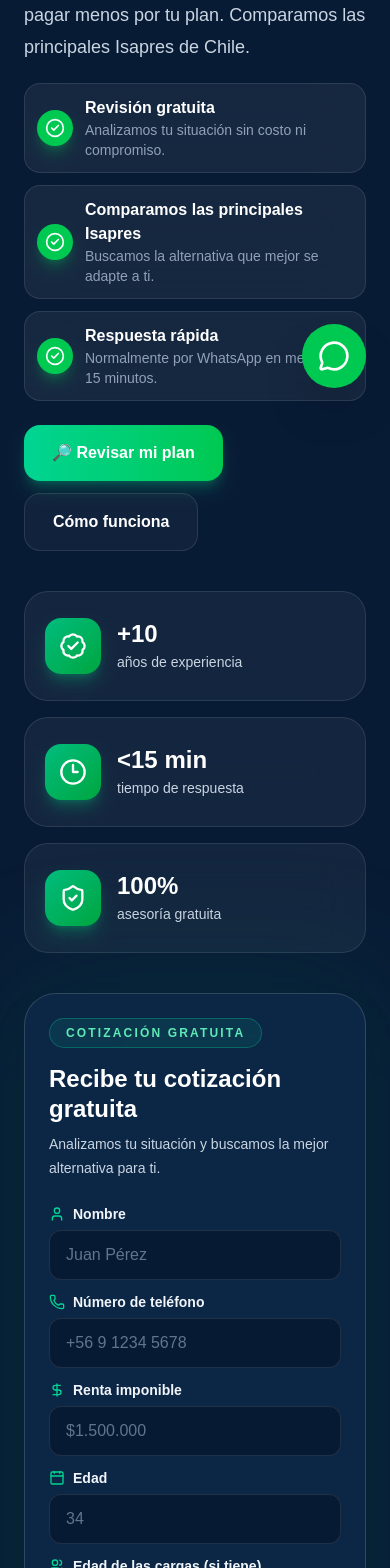
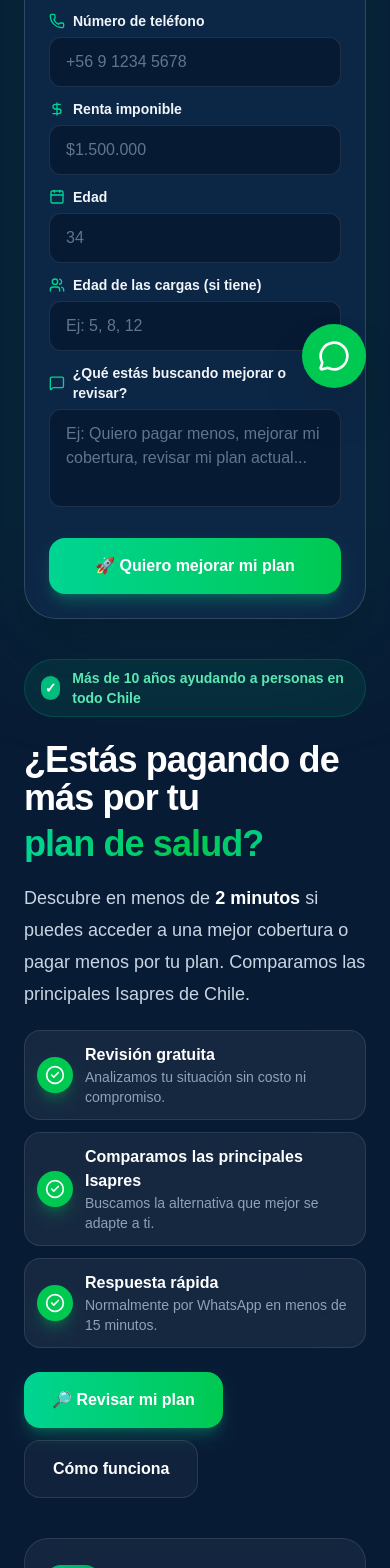
Before and after one commit to isaprecotizainteligente-hub/isapre-cotiza-inteligente, a Next.js app: page / in a window 390 px wide. Shown: the part 432-2000 px from the top of the page. Built offline with nearby package versions, Linux system fonts and the light colour scheme.

Commit message:
Formulario primero en móvil

```diff
--- a/components/home/Hero.tsx
+++ b/components/home/Hero.tsx
@@ -193,8 +193,7 @@ lg:gap-12
 {/* IZQUIERDA */}
 
 
-
-<div>
+<div className="order-2 lg:order-1">
 
 
 
@@ -472,40 +471,21 @@ Cómo funciona
 
 {/* FORMULARIO */}
 
-
-
 <div
-
   id="cotizacion"
-
   className={`
-
+    order-1 lg:order-2
     relative
-
     lg:-mt-12
-
     transition-all
-
     duration-500
 
-
     ${
-
       highlightForm
-
-?
-
-"scale-[1.02] drop-shadow-[0_0_35px_rgba(34,197,94,.35)]"
-
-:
-
-""
-
+        ? "scale-[1.02] drop-shadow-[0_0_35px_rgba(34,197,94,.35)]"
+        : ""
     }
-
-
   `}
-
 >
 
 
```
Lines whose indentation alone changed are shown as unchanged.
